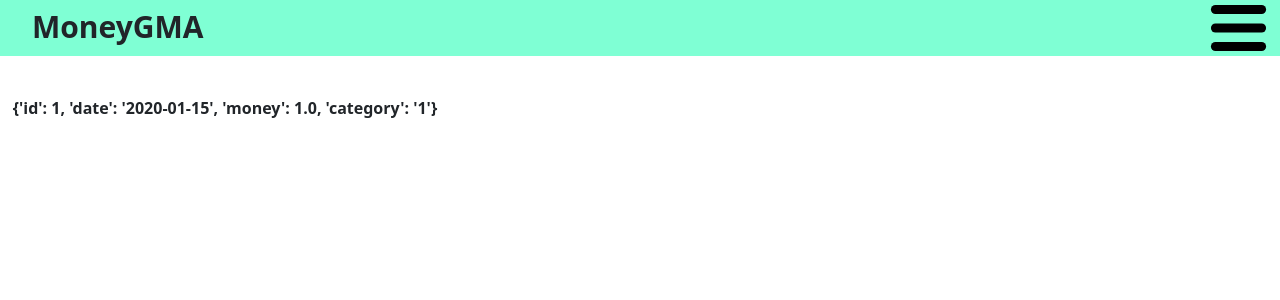
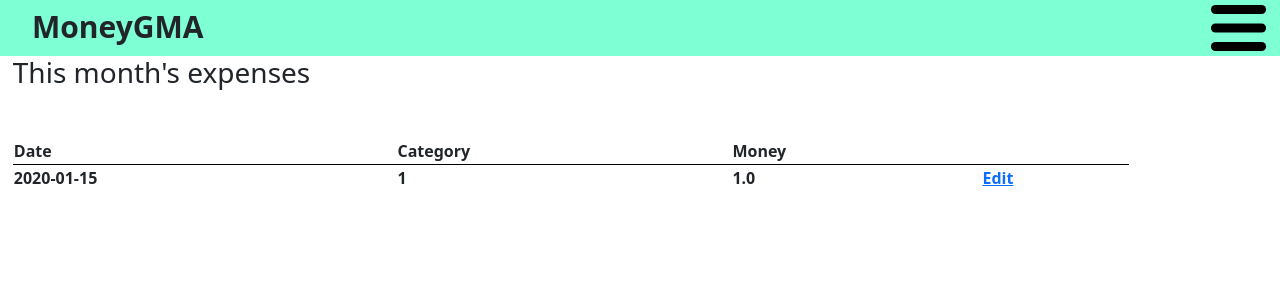
Before and after one commit to geniusbat/MoneyGMA, a Django app: page /viewMonthlyExpenses/1 in a window 1280 px wide. Shown: the top 300 px of the page. Run offline with Django 4.2, Linux system fonts and the light colour scheme; tables that the repository leaves empty hold one stand-in row (values such as "Sample post").

Commit message:
Viewing expenses in index

```diff
--- a/MoneyGMA/App/views.py
+++ b/MoneyGMA/App/views.py
@@ -23,20 +23,22 @@ def getExpensesContext(expenses, date):
     totalSum = 0
     moneyPerCategory = dict()
     for i in expenses:
+        totalSum+=i["money"]
         if i["category"] in moneyPerCategory:
             moneyPerCategory[i["category"]]["percent"]+=i["money"]
-            totalSum+=i["money"]
+
         else:
             if i["category"]==None:
                 color = "#808080"
             else:
                 color = ExpenseCategory.objects.get(pk=i["category"]).color
             moneyPerCategory[i["category"]] = {"percent":i["money"], "color":color}
-            totalSum=i["money"]
     for i in moneyPerCategory:
+        moneyPerCategory[i]["expended"]=moneyPerCategory[i]["percent"]
         moneyPerCategory[i]["percent"]=(moneyPerCategory[i]["percent"]*100)/totalSum
     context["moneyPerCategory"] = moneyPerCategory
     context["expenses"] = expenses
+    context["prettyDate"] = datetime.strftime(date,"%B, %Y")
     context["date"]= date
     context["month"] = date.month
     context["totalExpended"]=totalSum
@@ -78,11 +80,12 @@ def viewExpenses(request, date:datetime):
 
 def viewMonthlyExpenses(request, monthNum):
     expenses = json.loads(getMonthlyExpenses(monthNum))
-    return partiallyViewExpenses(request, expenses)
+    context = viewData(); context["viewShortTitle"]="MoneyGMA"; context["viewTitle"]="MoneyGMA"
+    context["viewing"] = "This month's expenses"
+    return partiallyViewExpenses(request, expenses, context)
 
-def partiallyViewExpenses(request, expenses):
+def partiallyViewExpenses(request, expenses, context):
     template = "partiallyViewExpenses.html"
-    context = viewData(); context["viewShortTitle"]="MoneyGMA"; context["viewTitle"]="MoneyGMA"
     context["expenses"] = expenses
     return render(request, template, context)
 
@@ -99,14 +102,13 @@ def newExpense(request):
         #return render(request, 'testForm.html', {'form': form})
         return render(request, 'baseTemplates/genericForm.html', context=context)
 
-#TODO: Check it works
 def editExpense(request, id):
     if request.method == 'POST':
         try:
-            category = Expense.objects.get(pk=id)
+            expense = Expense.objects.get(pk=id)
         except Expense.DoesNotExist:
             return redirect("index")
-        form = ExpenseForm(request.POST, instance=category)
+        form = ExpenseForm(request.POST, instance=expense)
         if form.is_valid():
             form.save()
             return redirect("index")
@@ -114,11 +116,11 @@ def editExpense(request, id):
             return JsonResponse(form.errors)
     else:
         try:
-            category = Expense.objects.get(pk=id)
+            expense = Expense.objects.get(pk=id)
         except Expense.DoesNotExist:
             return redirect("index")
         context = viewData();context["viewShortTitle"]="Expenses"; context["formSubmit"]="Edit"; context["viewTitle"]="Edit expense"
-        form = ExpenseCategoryForm(instance=category)
+        form = ExpenseForm(instance=expense)
         context["form"] = form
         return render(request, 'baseTemplates/genericForm.html', context=context)
 
--- /dev/null
+++ b/MoneyGMA/static/partiallyViewExpenses.css
@@ -0,0 +1,8 @@
+table {
+    width: 89%;
+}
+
+.table-row {
+    border-top: 1px solid black;
+    border-collapse: collapse;
+}
--- a/MoneyGMA/templates/components/datePager.html
+++ b/MoneyGMA/templates/components/datePager.html
@@ -1,7 +1,7 @@
 <form class="datePager" action="{% url 'changeMonth' %}" method="post">
     {% csrf_token %}
     <input type="submit" value="<" name="datePager-left" class="datePager-pager">
-    <span>{{ date | safe }}</span>
+    <span>{{ prettyDate }}</span>
     <input type="hidden" name="currentDate" value="{{ date | safe }}">
     <input type="submit" value=">" name="datePager-right" class="datePager-pager">
 </form>
--- a/MoneyGMA/templates/partiallyViewExpenses.html
+++ b/MoneyGMA/templates/partiallyViewExpenses.html
@@ -4,10 +4,24 @@
     {% load static %}
     <title>MoneyGMA</title>
     <link rel="stylesheet" type="text/css" href="{% static 'index.css' %}">
+    <link rel="stylesheet" type="text/css" href="{% static 'partiallyViewExpenses.css' %}">
 {% endblock head %}
 {% block content %}
+    <h3 class="viewingTitle">{{ viewing }}</h3>
     <div class="spacer"></div>
-    {% for expense in  expenses %}
-        {{ expense }} <br>
-    {% endfor %}
+    <table>
+        <tr>
+            <th>Date</th>
+            <th>Category</th>
+            <th>Money</th>
+        </tr>
+        {% for expense in  expenses %}
+            <tr class="table-row">
+                <td>{{ expense.date }}</td>
+                <td>{{ expense.category }}</td>
+                <td>{{ expense.money }}</td>
+                <td><a href="{% url 'editExpense' expense.id %}">Edit</a></td>
+            </tr>
+        {% endfor %}
+    </table>
 {% endblock content %}
```
Also changed, not shown: MoneyGMA/templates/index.html (+6 -1 lines), MoneyGMA/App/migrations/0003_alter_expense_date.py (added).
